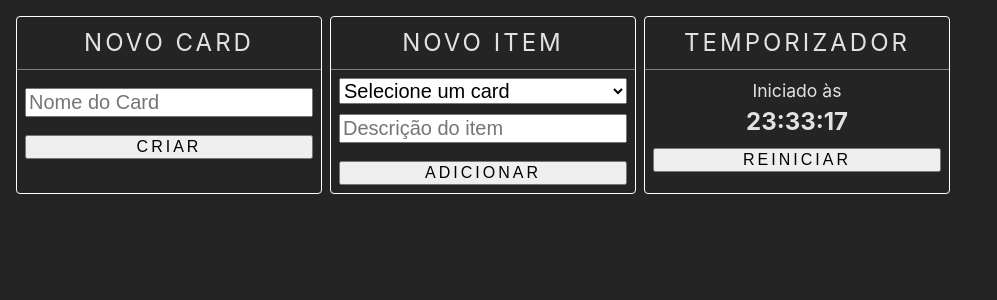
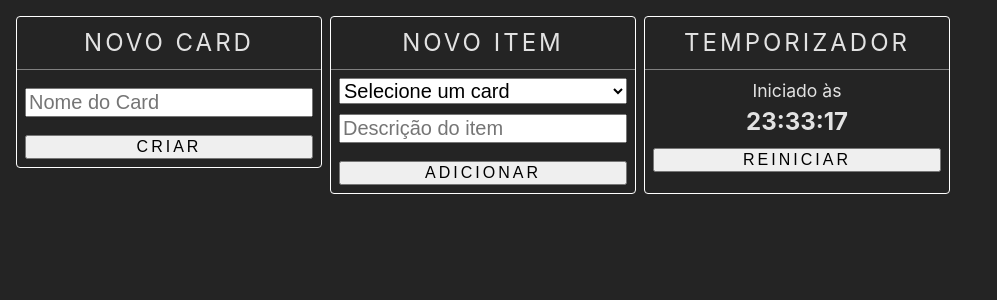
Before and after one commit to mentalitydark/annotations, a React (Vite) app: page / in a window 1280 px wide. Shown: the top 300 px of the page, without its empty margins (0-997 px from the left). Built offline with nearby package versions, Linux system fonts and the light colour scheme.

Commit message:
fix: wrap NewCard component in a div for structure

```diff
--- a/src/components/NewCard/NewCard.tsx
+++ b/src/components/NewCard/NewCard.tsx
@@ -6,6 +6,7 @@ export function NewCard() {
   const { createCardSubmit, inputRef } = useNewCard()
 
   return (
+    <div className="new-card">
       <CardElements.Main>
         <CardElements.Header>
           <CardElements.Title value="Novo card" />
@@ -24,5 +25,6 @@ export function NewCard() {
           <CardElements.Action title="CRIAR" action={createCardSubmit} />
         </CardElements.Footer>
       </CardElements.Main>
+    </div>
   )
 }
```
Lines whose indentation alone changed are shown as unchanged.
